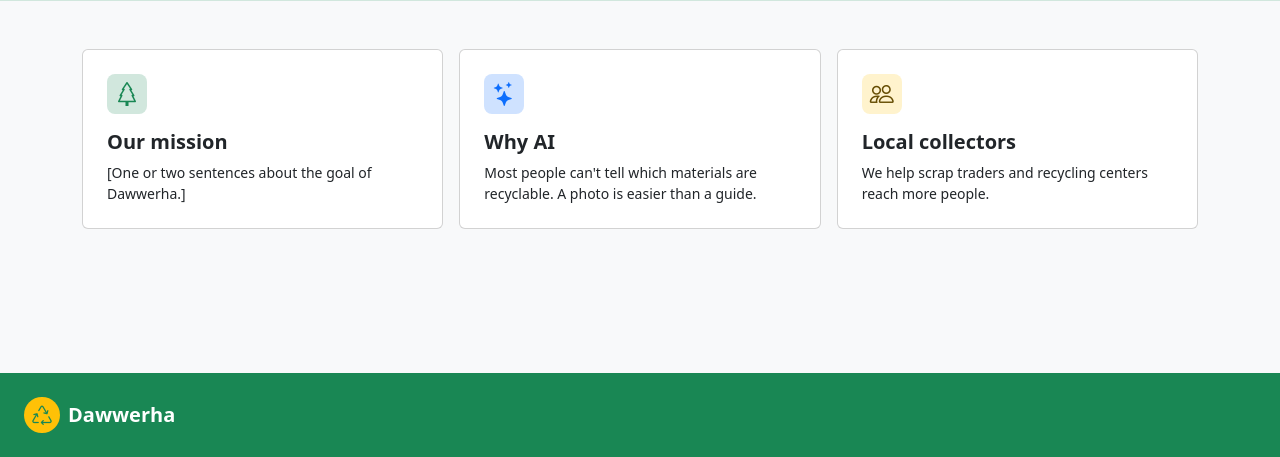
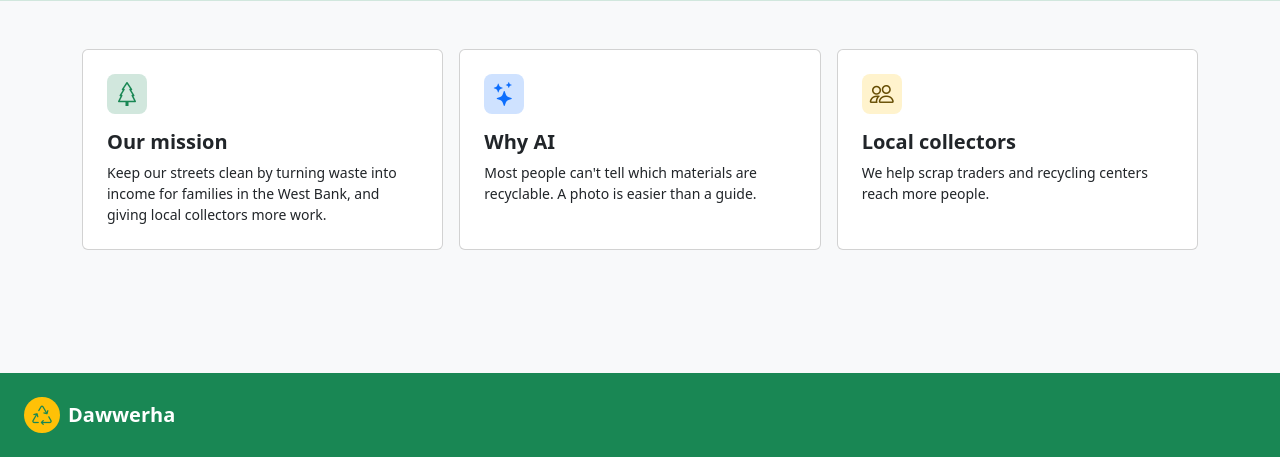
Before and after one commit to shereenmaher/Dawerha-Group-Project, a Django app: page /about/ in a window 1280 px wide. Shown: the part 343-800 px from the top of the page. Run offline with Django 5.2, Linux system fonts and the light colour scheme.

Commit message:
About page mission text

```diff
--- a/dawwerha_app/templates/about.html
+++ b/dawwerha_app/templates/about.html
@@ -30,7 +30,7 @@
             <div class="card h-100"><div class="card-body p-4">
                 <span class="bg-success-subtle text-success rounded-3 p-2 fs-4 lh-1 d-inline-block mb-3"><i class="bi bi-tree"></i></span>
                 <h2 class="h5 fw-bold">Our mission</h2>
-                <p class="small mb-0">[One or two sentences about the goal of Dawwerha.]</p>
+                <p class="small mb-0">Keep our streets clean by turning waste into income for families in the West Bank, and giving local collectors more work.</p>
             </div></div>
         </div>
         <div class="col-md-4">
```
